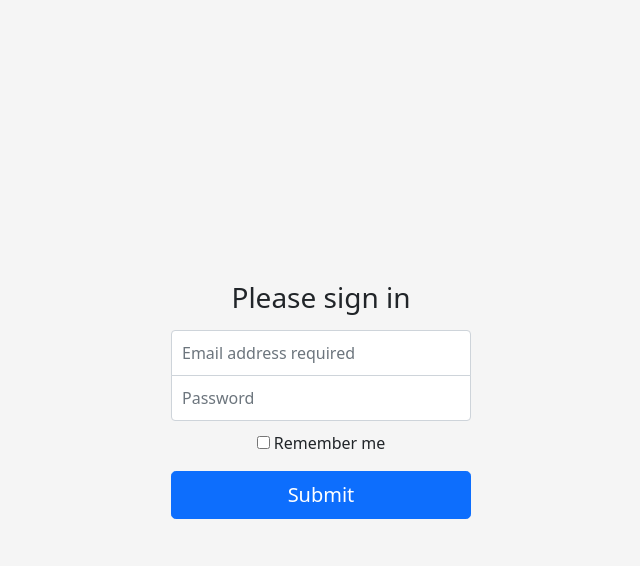
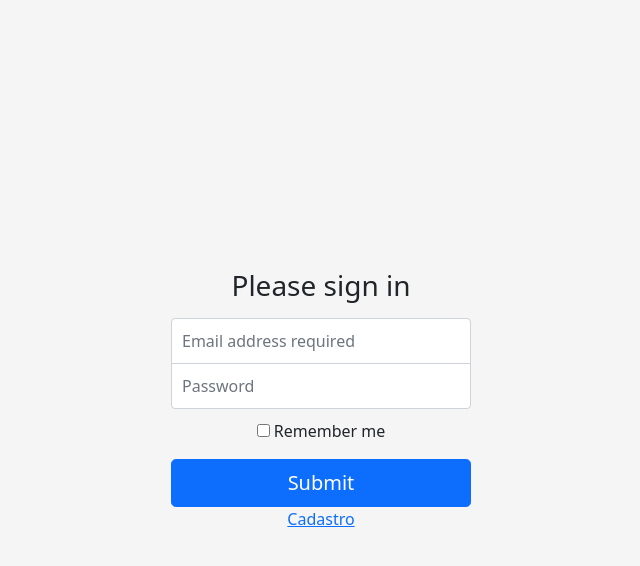
Before and after one commit to Gabriel-Kenji/Projeto_Fcamara_2021, a PHP site: page / in a window 1280 px wide. Shown: the top 566 px of the page, without its empty margins (319-959 px from the left). Run offline with PHP 8.4, Linux system fonts and the light colour scheme.

Commit message:
Button Cadastro
Adicionado botão de redirecionamento para o cadastro

```diff
--- a/_api/cep.php
+++ b/_api/cep.php
@@ -26,7 +26,7 @@ session_start();
 
     if($CepDao->read($escola) == []){
         $_SESSION['erro_login'] = 1;
-        header("Location: ../index.php");
+        //header("Location: ../index.php");
         echo "erro email";
     }
     else
--- a/index.html
+++ b/index.html
@@ -52,6 +52,10 @@
       </label>
     </div>
     <input class="w-100 btn btn-lg btn-primary" type="submit" name="Enviar">
+
+      <a href="/Projeto_Fcamara_2021/cadastro.html">Cadastro</a>
+
+
   </form>
 </main>
 
```
